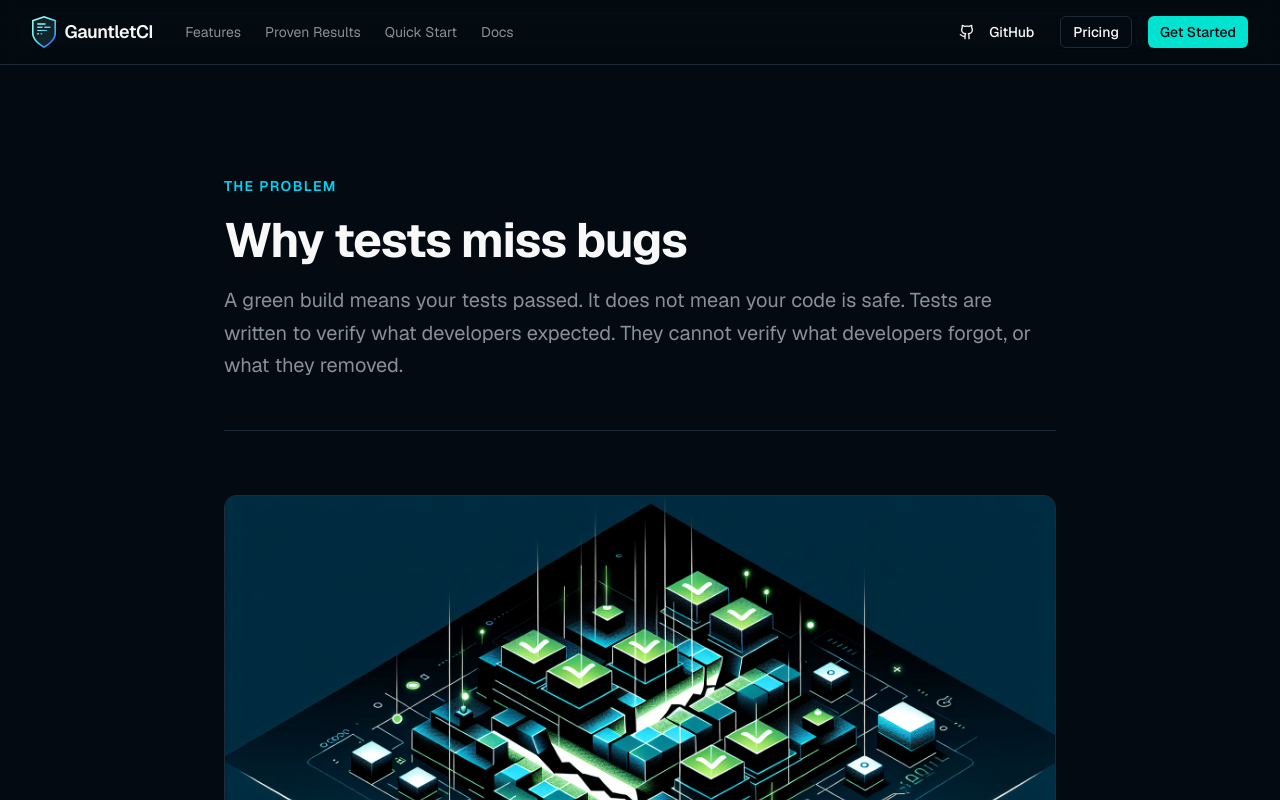
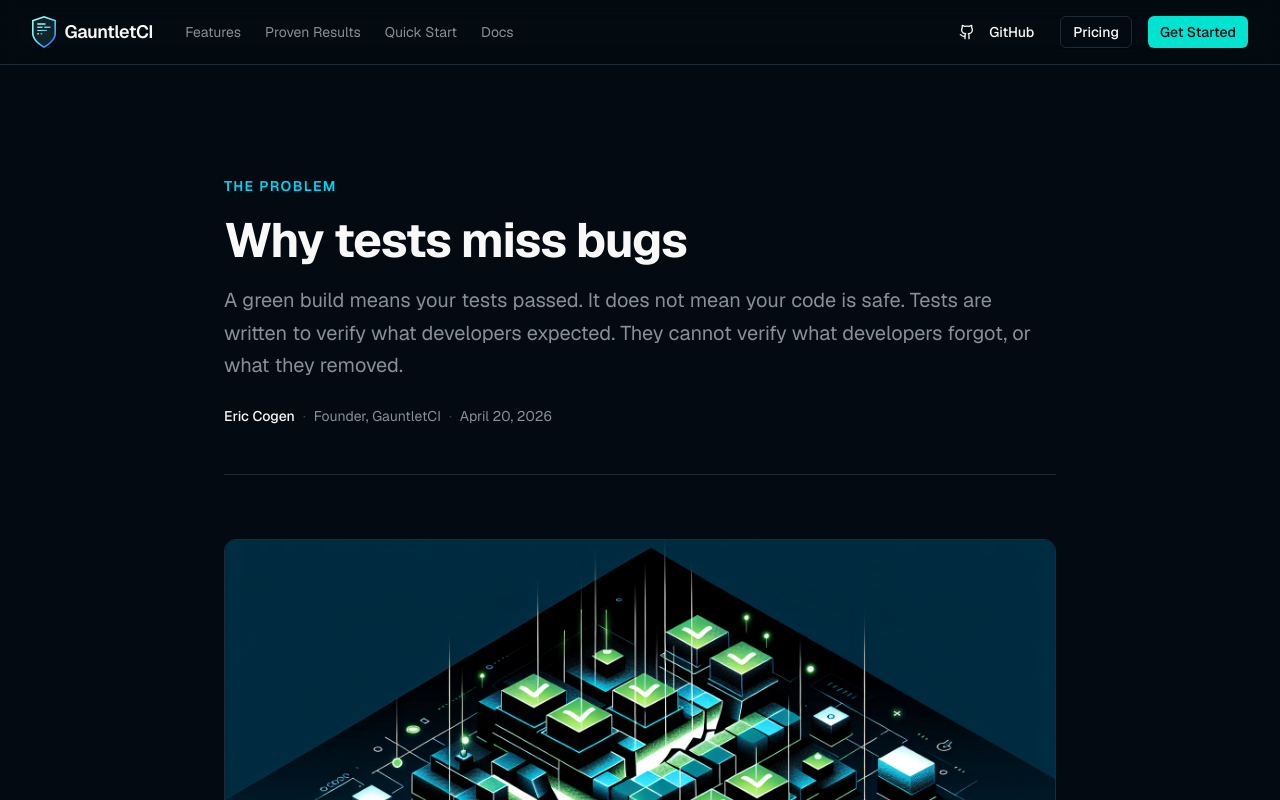
Before and after one commit to EricCogen/GauntletCI, a Next.js app in the folder site/: page /why-tests-miss-bugs in a window 1280 px wide. Shown: the top 800 px of the page. Built offline with nearby package versions, Linux system fonts and the light colour scheme.

Commit message:
[DOCS] Add author bylines with publish date (April 20, 2026) to all 4 articles

```diff
--- a/site/app/detect-breaking-changes-before-merge/page.tsx
+++ b/site/app/detect-breaking-changes-before-merge/page.tsx
@@ -94,6 +94,13 @@
               common breaking change patterns look like, and how GauntletCI closes the gap
               before a commit ever reaches the repository.
             </p>
+            <div className="flex items-center gap-2 pt-1">
+              <span className="text-sm font-medium text-foreground">Eric Cogen</span>
+              <span className="text-muted-foreground/40 text-sm">·</span>
+              <span className="text-sm text-muted-foreground">Founder, GauntletCI</span>
+              <span className="text-muted-foreground/40 text-sm">·</span>
+              <time className="text-sm text-muted-foreground" dateTime="2026-04-20">April 20, 2026</time>
+            </div>
           </div>
 
           {/* Hero illustration */}
--- a/site/app/what-is-diff-based-analysis/page.tsx
+++ b/site/app/what-is-diff-based-analysis/page.tsx
@@ -47,6 +47,13 @@
               wolf, and they keep using tools that surface only what matters right now. Diff-based
               analysis is the structural answer to that adoption problem.
             </p>
+            <div className="flex items-center gap-2 pt-1">
+              <span className="text-sm font-medium text-foreground">Eric Cogen</span>
+              <span className="text-muted-foreground/40 text-sm">·</span>
+              <span className="text-sm text-muted-foreground">Founder, GauntletCI</span>
+              <span className="text-muted-foreground/40 text-sm">·</span>
+              <time className="text-sm text-muted-foreground" dateTime="2026-04-20">April 20, 2026</time>
+            </div>
           </div>
 
           {/* Hero illustration */}
--- a/site/app/why-code-review-misses-bugs/page.tsx
+++ b/site/app/why-code-review-misses-bugs/page.tsx
@@ -88,6 +88,8 @@
               <span className="text-sm font-medium text-foreground">Eric Cogen</span>
               <span className="text-muted-foreground/40 text-sm">·</span>
               <span className="text-sm text-muted-foreground">Founder, GauntletCI</span>
+              <span className="text-muted-foreground/40 text-sm">·</span>
+              <time className="text-sm text-muted-foreground" dateTime="2026-04-20">April 20, 2026</time>
             </div>
           </div>
 
--- a/site/app/why-tests-miss-bugs/page.tsx
+++ b/site/app/why-tests-miss-bugs/page.tsx
@@ -119,6 +119,13 @@
               Tests are written to verify what developers expected. They cannot verify
               what developers forgot, or what they removed.
             </p>
+            <div className="flex items-center gap-2 pt-1">
+              <span className="text-sm font-medium text-foreground">Eric Cogen</span>
+              <span className="text-muted-foreground/40 text-sm">·</span>
+              <span className="text-sm text-muted-foreground">Founder, GauntletCI</span>
+              <span className="text-muted-foreground/40 text-sm">·</span>
+              <time className="text-sm text-muted-foreground" dateTime="2026-04-20">April 20, 2026</time>
+            </div>
           </div>
 
           {/* Hero illustration */}
```
